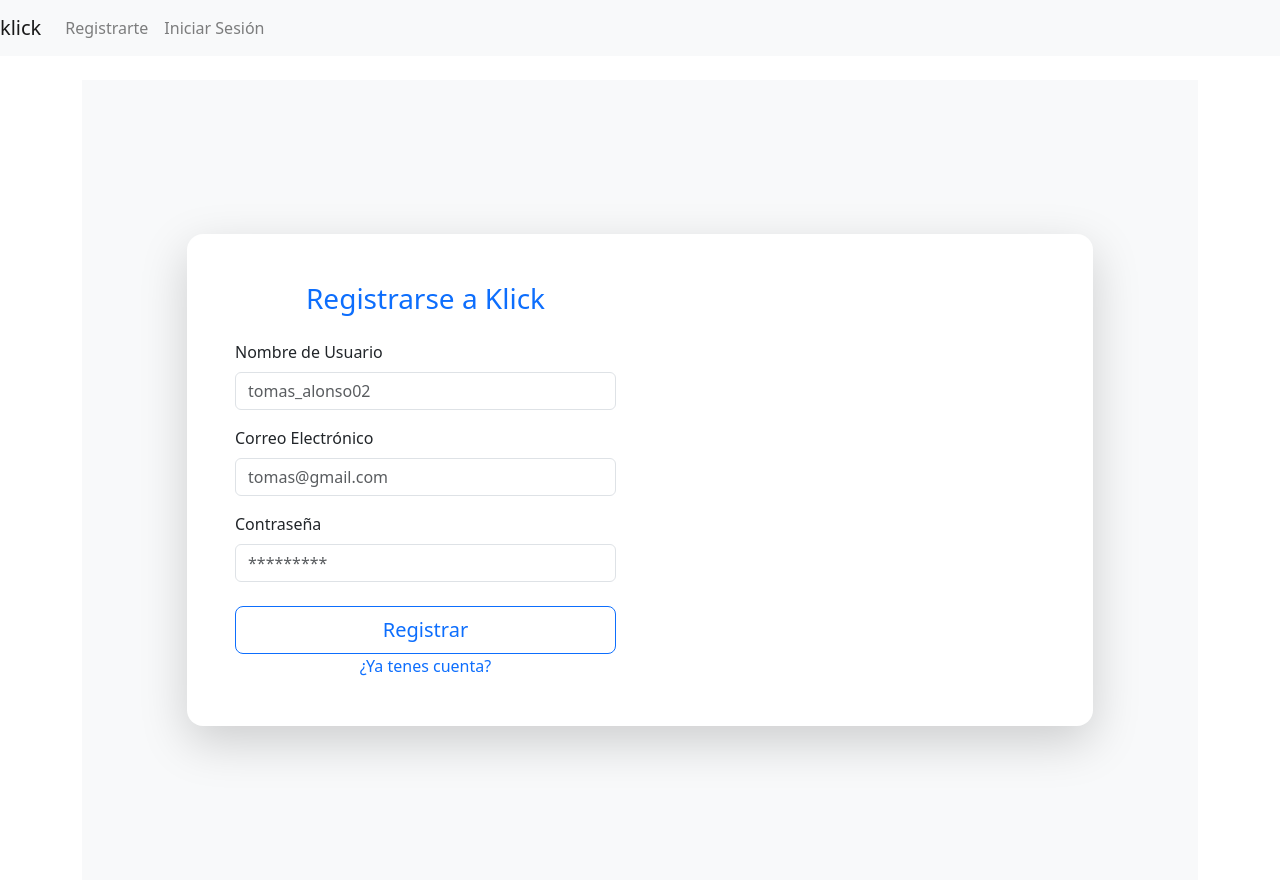
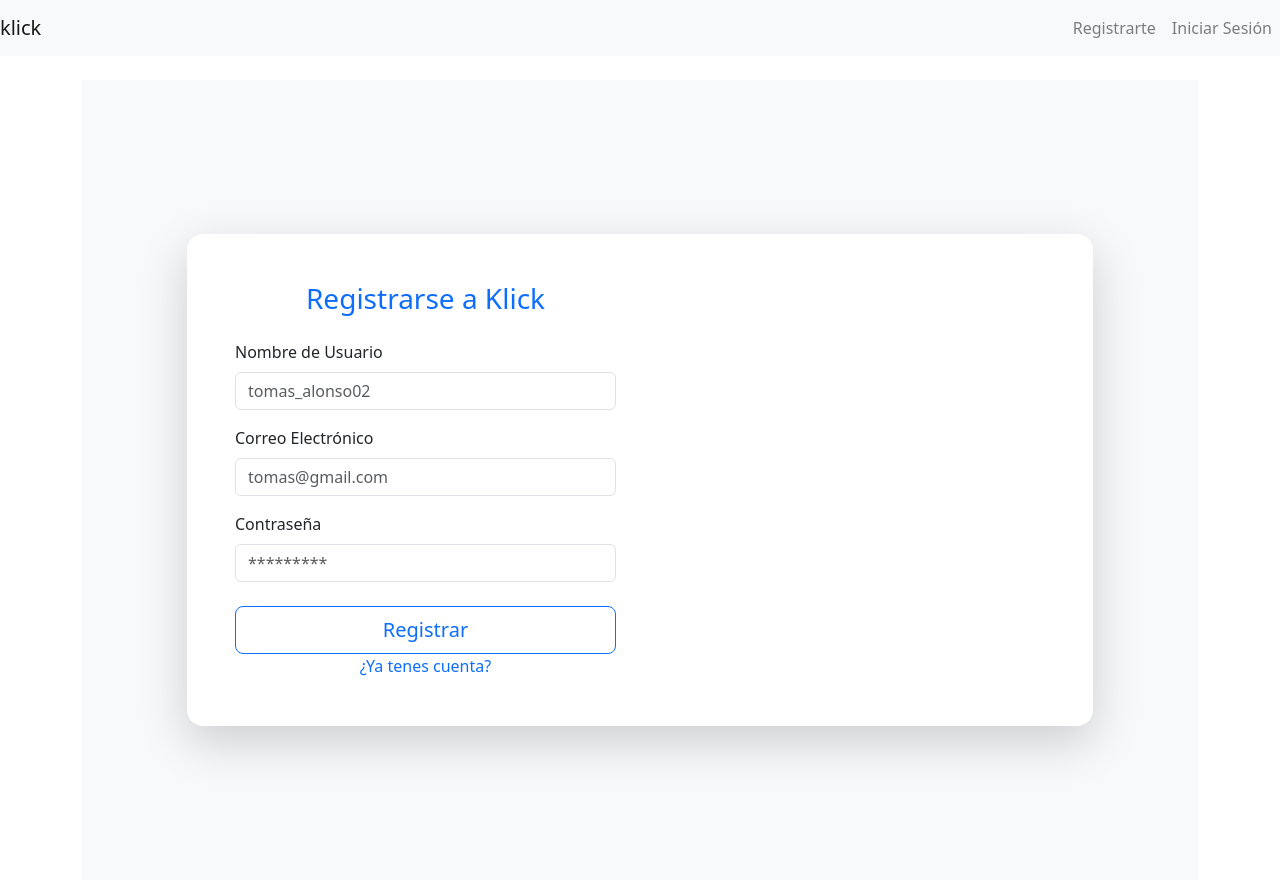
Before and after one commit to tomasalonso002/efi_primer_semestre-_pp1_python, a Flask app: page /register in a window 1280 px wide. Run offline with Flask 3, Linux system fonts and the light colour scheme; some libraries are stand-ins or nearby versions.

Commit message:
Update layout.html

```diff
--- a/templates/layout.html
+++ b/templates/layout.html
@@ -7,10 +7,10 @@
     <link rel="stylesheet" href="https://stackpath.bootstrapcdn.com/bootstrap/4.3.1/css/bootstrap.min.css" integrity="sha384-ggOyR0iXCbMQv3Xipma34MD+dH/1fQ784/j6cY/iJTQUOhcWr7x9JvoRxT2MZw1T" crossorigin="anonymous">
 </head>
 <body>
-
 <nav class="navbar navbar-expand-lg navbar-light bg-light">
   {% if current_user.is_authenticated %}
     <a class="navbar-brand" href="{{ url_for('inicio') }}">klick</a>
+
     <!-- Botón hamburguesa -->
     <button class="navbar-toggler" type="button" data-bs-toggle="collapse" data-bs-target="#navbarSupportedContent"
       aria-controls="navbarSupportedContent" aria-expanded="false" aria-label="Toggle navigation">
@@ -19,8 +19,8 @@
 
     <!-- Contenido del menú -->
     <div class="collapse navbar-collapse" id="navbarSupportedContent">
-      <ul class="navbar-nav me-auto">
-        <li class="nav-item active">
+      <ul class="navbar-nav flex-column flex-lg-row ms-auto">
+        <li class="nav-item">
           <a class="nav-link" href="{{ url_for('mi_muro') }}">Mi Muro</a>
         </li>
         <li class="nav-item">
@@ -33,6 +33,7 @@
     </div>
   {% else %}
     <a class="navbar-brand" href="{{ url_for('index') }}">klick</a>
+
     <!-- Botón hamburguesa -->
     <button class="navbar-toggler" type="button" data-bs-toggle="collapse" data-bs-target="#navbarSupportedContent"
       aria-controls="navbarSupportedContent" aria-expanded="false" aria-label="Toggle navigation">
@@ -41,7 +42,7 @@
 
     <!-- Contenido del menú -->
     <div class="collapse navbar-collapse" id="navbarSupportedContent">
-      <ul class="navbar-nav me-auto">
+      <ul class="navbar-nav flex-column flex-lg-row ms-auto">
         <li class="nav-item">
           <a class="nav-link" href="{{ url_for('register') }}">Registrarte</a>
         </li>
@@ -52,6 +53,7 @@
     </div>
   {% endif %}
 </nav>
+
 
 
  <div class="container mt-4">
```
